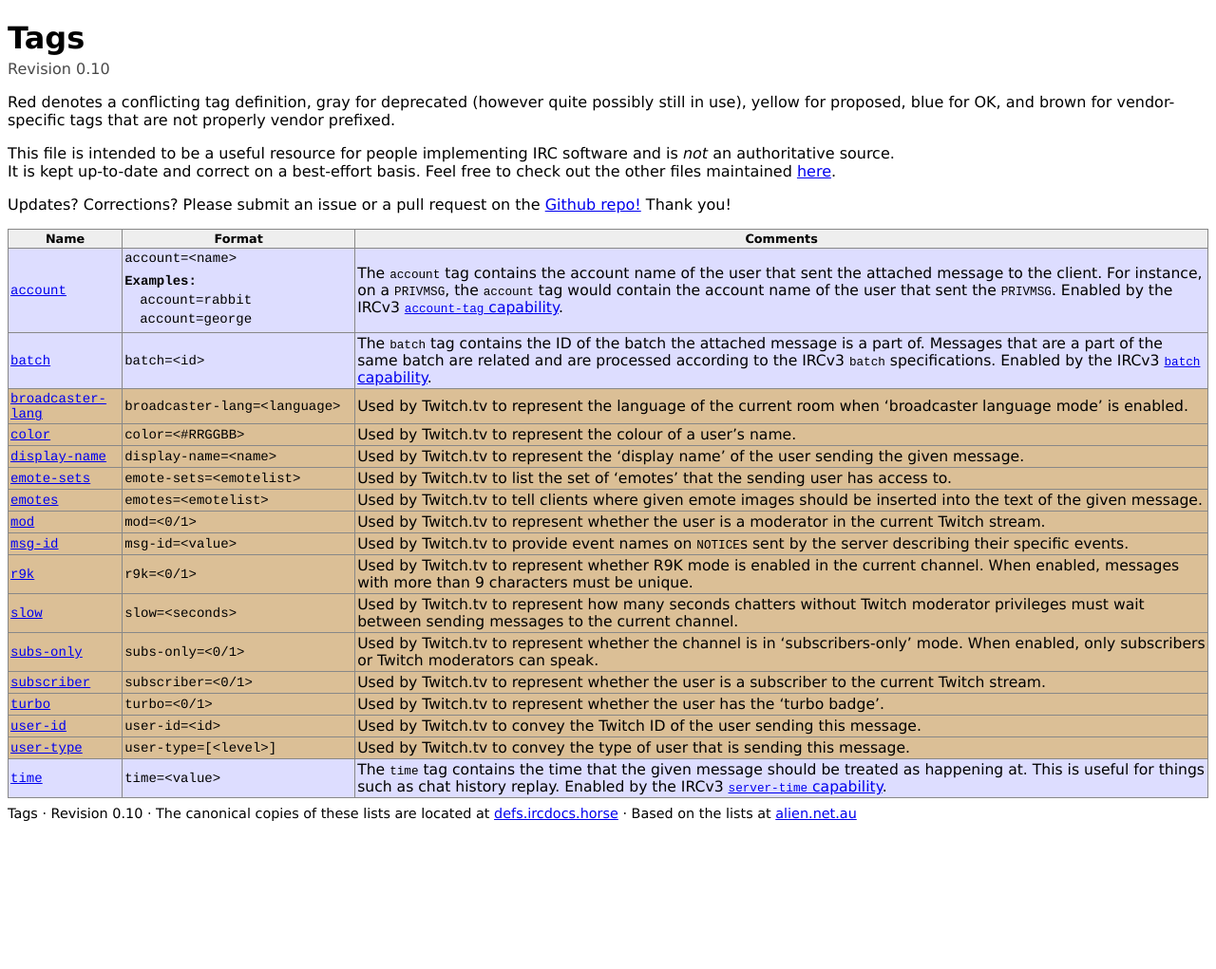
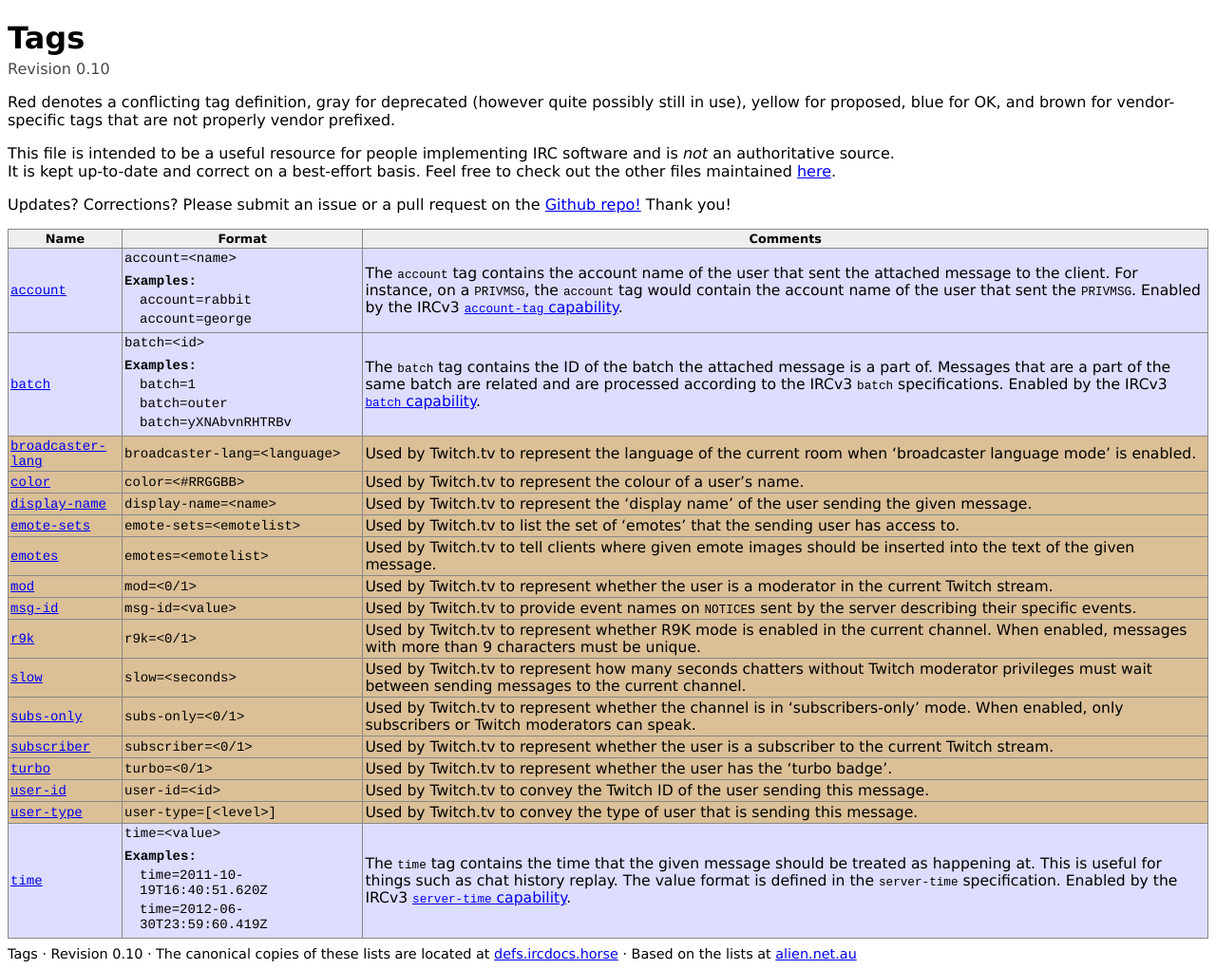
Before and after one commit to ircdocs/irc-defs, a Jekyll site: the page built from defs/tags.html, in a window 1280 px wide. Shown: the whole page at 95% size. Built offline with Jekyll 4.4.1, drawn with Linux system fonts in a browser that asks for light colours; before the commit the page ends 900 px from its top, so only the background shows below that.

Commit message:
tags: Add examples

```diff
--- a/_data/tags.yaml
+++ b/_data/tags.yaml
@@ -97,6 +97,11 @@ values:
             related and are processed according to the IRCv3 `batch`
             specifications. Enabled by the IRCv3
             [`batch` capability](http://ircv3.net/specs/extensions/batch-3.2.html).
+
+        examples:
+            - "batch=1"
+            - "batch=outer"
+            - "batch=yXNAbvnRHTRBv"
 
     -
         name: broadcaster-lang
@@ -246,5 +251,10 @@ values:
         comment: >
             The `time` tag contains the time that the given message should be
             treated as happening at. This is useful for things such as chat
-            history replay. Enabled by the IRCv3
+            history replay. The value format is defined in the `server-time`
+            specification. Enabled by the IRCv3
             [`server-time` capability](http://ircv3.net/specs/extensions/server-time-3.2.html).
+
+        examples:
+            - "time=2011-10-19T16:40:51.620Z"
+            - "time=2012-06-30T23:59:60.419Z"
```
